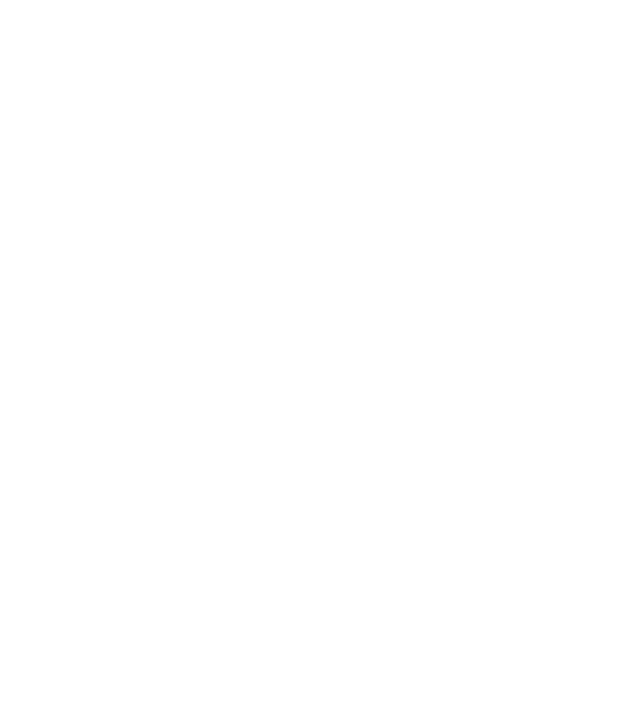
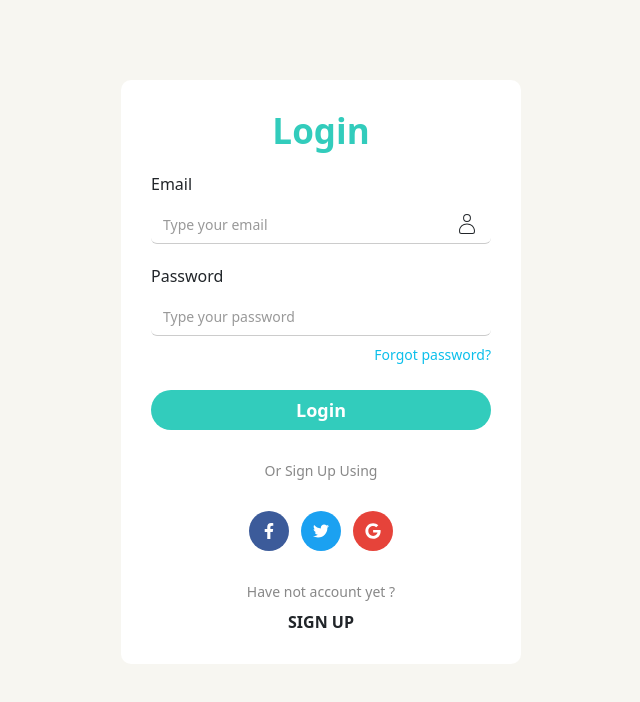
Before and after one commit to hatran216004/react-quiz, a React (Create React App) app: page /login in a window 1280 px wide. Before the commit this address had no page. Shown: the top 702 px of the page, without its empty margins (319-959 px from the left). Built offline with nearby package versions, Linux system fonts and the light colour scheme.

Commit message:
pagination user when delete, create, update and design login

```diff
--- a/src/components/Admin/Content/ModalCreateUser.js
+++ b/src/components/Admin/Content/ModalCreateUser.js
@@ -6,7 +6,12 @@ import "./ManageUsers.scss";
 import { toast } from "react-toastify";
 import { postCreateNewUser } from "../../../services/apiServices";
 
-const ModalCreateUser = ({ show, setShow, fetchListUsers }) => {
+const ModalCreateUser = ({
+    show,
+    setShow,
+    setCurrentPage,
+    fetchListUsersWithPaginate,
+}) => {
     const [email, setEmail] = useState("");
     const [password, setPassword] = useState("");
     const [username, setUsername] = useState("");
@@ -73,7 +78,8 @@ const ModalCreateUser = ({ show, setShow, fetchListUsers }) => {
         if (data && data.EC === 0) {
             toast.success(data.EM);
             handleClose();
-            await fetchListUsers();
+            setCurrentPage(1);
+            await fetchListUsersWithPaginate(1);
         } else {
             toast.error(data.EM);
         }
--- a/src/components/Admin/Content/ModalDeleteUser.js
+++ b/src/components/Admin/Content/ModalDeleteUser.js
@@ -3,7 +3,13 @@ import Modal from "react-bootstrap/Modal";
 import { deleteUser } from "../../../services/apiServices";
 import { toast } from "react-toastify";
 
-const ModalDeleteUser = ({ show, setShow, dataDelete, fetchListUsers }) => {
+const ModalDeleteUser = ({
+    show,
+    setShow,
+    dataDelete,
+    fetchListUsersWithPaginate,
+    setCurrentPage,
+}) => {
     const handleClose = () => setShow(false);
 
     const handleComfirmDeleteUser = async () => {
@@ -12,7 +18,8 @@ const ModalDeleteUser = ({ show, setShow, dataDelete, fetchListUsers }) => {
         if (data && data.EC === 0) {
             toast.success(data.EM);
             handleClose();
-            await fetchListUsers();
+            setCurrentPage(1);
+            await fetchListUsersWithPaginate(1);
         } else {
             toast.error(data.EM);
         }
--- a/src/components/Admin/Content/ModalUpdateUser.js
+++ b/src/components/Admin/Content/ModalUpdateUser.js
@@ -11,9 +11,10 @@ import { putUpdateUser } from "../../../services/apiServices";
 const ModalUpdateUser = ({
     show,
     setShow,
-    fetchListUsers,
     dataUpdate,
     setdataUpdate,
+    fetchListUsersWithPaginate,
+    currentPage,
 }) => {
     const [email, setEmail] = useState("");
     const [password, setPassword] = useState("");
@@ -73,7 +74,7 @@ const ModalUpdateUser = ({
         if (data && data.EC === 0) {
             toast.success(data.EM);
             handleClose();
-            await fetchListUsers();
+            await fetchListUsersWithPaginate(currentPage);
         } else {
             toast.error(data.EM);
         }
--- /dev/null
+++ b/src/components/Auth/Auth.scss
@@ -0,0 +1,137 @@
+.login {
+    &-container {
+        margin: 80px auto 0;
+        padding: 30px;
+        border-radius: 10px;
+        max-width: 400px;
+        background-color: #fff;
+    }
+}
+
+.form {
+    &-title {
+        margin-bottom: 0;
+        text-align: center;
+        font-size: 35px;
+        font-weight: 700;
+        color: #32ccbc;
+    }
+
+    &-group {
+        margin-top: 20px;
+    }
+
+    &-text-input {
+        padding: 0 12px;
+        border-radius: 6px;
+        height: 40px;
+        border-bottom: 1px solid #ccc;
+        display: flex;
+        align-items: center;
+    }
+
+    &-input {
+        flex: 1;
+        height: 100%;
+
+        &::placeholder {
+            font-size: 14px;
+            color: #999;
+        }
+    }
+
+    &-icon {
+        margin-left: 20px;
+        width: 24px;
+        height: 24px;
+    }
+
+    &-forgotpassword {
+        margin-top: 8px;
+        text-align: right;
+        display: block;
+        font-size: 14px;
+        color: rgb(12, 191, 235);
+
+        &:hover {
+            text-decoration: underline;
+            cursor: pointer;
+        }
+
+        & ~ span {
+            display: block;
+            margin-top: 30px;
+            text-align: center;
+            font-size: 14px;
+            color: #888;
+        }
+    }
+
+    &-submit {
+        margin-top: 25px;
+        display: flex;
+        align-items: center;
+        justify-content: center;
+        width: 100%;
+        border-radius: 999px;
+        height: 40px;
+        background-color: red;
+        font-size: 18px;
+        font-weight: 600;
+        color: #fff;
+        background-color: #32ccbc;
+
+        &:hover {
+            opacity: 0.9;
+        }
+    }
+
+    &-socials {
+        margin-top: 30px;
+        display: flex;
+        align-items: center;
+        justify-content: center;
+        gap: 12px;
+
+        &-item {
+            display: flex;
+            align-items: center;
+            justify-content: center;
+            cursor: pointer;
+
+            width: 40px;
+            height: 40px;
+            border-radius: 50%;
+
+            &:hover {
+                opacity: 0.9;
+            }
+
+            &:nth-child(1) {
+                background-color: #3c5b9a;
+            }
+
+            &:nth-child(2) {
+                background-color: #1ba1f1;
+            }
+
+            &:nth-child(3) {
+                background-color: #e6433a;
+            }
+        }
+    }
+
+    &-bottom {
+        margin-top: 8px;
+        display: flex;
+        justify-content: center;
+
+        & a {
+            font-weight: 600;
+
+            &:hover {
+                text-decoration: underline;
+            }
+        }
+    }
+}
--- /dev/null
+++ b/src/components/Auth/Login.js
@@ -0,0 +1,78 @@
+import { useState } from "react";
+import "./Auth.scss";
+import { CiUser } from "react-icons/ci";
+import { FaFacebookF, FaGoogle } from "react-icons/fa";
+import { FaTwitter } from "react-icons/fa";
+
+const Login = () => {
+    const [email, setEmail] = useState("");
+    const [password, setPassword] = useState("");
+
+    const handleLogin = () => {
+        console.log(123);
+    };
+
+    return (
+        <div className="login-container">
+            <h2 className="form-title">Login</h2>
+            <form action="" autoComplete="off">
+                <div className="form-group">
+                    <label htmlFor="email" className="form-label">
+                        Email
+                    </label>
+                    <div className="form-text-input">
+                        <input
+                            id="email"
+                            type="email"
+                            className="form-input"
+                            placeholder="Type your email"
+                            value={email}
+                            onChange={(e) => setEmail(e.target.value)}
+                        />
+                        <CiUser className="form-icon" />
+                    </div>
+                </div>
+                <div className="form-group">
+                    <label htmlFor="password" className="form-label">
+                        Password
+                    </label>
+                    <div className="form-text-input">
+                        <input
+                            autoComplete="off"
+                            id="password"
+                            placeholder="Type your password"
+                            type="password"
+                            className="form-input"
+                            value={password}
+                            onChange={(e) => setPassword(e.target.value)}
+                        />
+                    </div>
+                </div>
+                <a href="#!" className="form-forgotpassword">
+                    Forgot password?
+                </a>
+                <button className="form-submit" onClick={handleLogin}>
+                    Login
+                </button>
+                <span>Or Sign Up Using</span>
+                <div className="form-socials">
+                    <div className="form-socials-item">
+                        <FaFacebookF color="#fff" />
+                    </div>
+                    <div className="form-socials-item">
+                        <FaTwitter color="#fff" />
+                    </div>
+                    <div className="form-socials-item">
+                        <FaGoogle color="#fff" />
+                    </div>
+                </div>
+                <span>Have not account yet ?</span>
+                <div className="form-bottom">
+                    <a href="#!">SIGN UP</a>
+                </div>
+            </form>
+        </div>
+    );
+};
+
+export default Login;
--- a/src/components/GlobalStyles/GlobalStyles.scss
+++ b/src/components/GlobalStyles/GlobalStyles.scss
@@ -6,11 +6,16 @@
     padding: 0;
 }
 
+body {
+    background-color: #f7f6f1;
+}
+
 a {
     text-decoration: none;
     color: inherit;
 }
 
+input,
 button {
     padding: 0;
     border: none;
@@ -31,6 +36,10 @@ button {
 }
 
 .btn-custom {
+    display: flex;
+    align-items: center;
+    justify-content: center;
+
     height: 42px;
     padding: 0 16px;
     font-size: 16px;
--- a/src/components/Header/Header.js
+++ b/src/components/Header/Header.js
@@ -1,13 +1,18 @@
 import Container from "react-bootstrap/Container";
 import Nav from "react-bootstrap/Nav";
 import Navbar from "react-bootstrap/Navbar";
-import NavDropdown from "react-bootstrap/NavDropdown";
-import { NavLink } from "react-router-dom";
+import { useNavigate, NavLink } from "react-router-dom";
 import logo from "../../assets/img/logo512.png";
 import "./Header.scss";
 const Header = () => {
+    let navigate = useNavigate();
+
+    const handleLogin = () => {
+        navigate("/login");
+    };
+
     return (
-        <Navbar expand="lg" className="bg-body-tertiary fixed">
+        <Navbar expand="lg" className="bg-body-tertiary fixed pt-3 pb-3">
             <Container>
                 <NavLink to="/" className="navbar-brand me-3">
                     <img src={logo} alt="" className="logo" />
@@ -27,20 +32,16 @@ const Header = () => {
                     </Nav>
                     <Nav>
                         <div className="header-actions">
-                            <button className="btn-custom btn-outline">
+                            <button
+                                className="btn-custom btn-outline"
+                                onClick={() => handleLogin()}
+                            >
                                 Login
                             </button>
                             <button className="btn-custom btn-primary">
                                 Sign up
                             </button>
                         </div>
-                        {/* <NavDropdown title="Options" id="basic-nav-dropdown ">
-                            <NavDropdown.Item>Login</NavDropdown.Item>
-                            <NavDropdown.Item>Logout</NavDropdown.Item>
-                            <NavDropdown.Item>Profile</NavDropdown.Item>
-                            <NavDropdown.Divider />
-                            <NavDropdown.Item>Settings</NavDropdown.Item>
-                        </NavDropdown> */}
                     </Nav>
                 </Navbar.Collapse>
             </Container>
--- a/src/components/Header/Header.scss
+++ b/src/components/Header/Header.scss
@@ -9,3 +9,10 @@
     width: 60px;
     height: 60px;
 }
+
+.header {
+    &-actions {
+        display: flex;
+        align-items: center;
+    }
+}
--- a/src/index.js
+++ b/src/index.js
@@ -14,6 +14,7 @@ import Admin from "./components/Admin";
 import Home from "./components/Home";
 import DashBoard from "./components/Admin/Content/DashBoard";
 import ManageUsers from "./components/Admin/Content/ManageUsers";
+import Login from "./components/Auth/Login";
 
 const root = ReactDOM.createRoot(document.getElementById("root"));
 root.render(
@@ -29,6 +30,7 @@ root.render(
                         <Route index element={<DashBoard />} />
                         <Route path="manage-users" element={<ManageUsers />} />
                     </Route>
+                    <Route path="/login" element={<Login />} />
                 </Routes>
             </Router>
         </GlobalStyles>
```
Also changed, not shown: src/components/Admin/Content/ManageUsers.js (+16 -10 lines), src/components/Admin/Content/TableUser.js (+6 -3 lines), src/components/Auth/Logout.js (added, +7 -0 lines).
